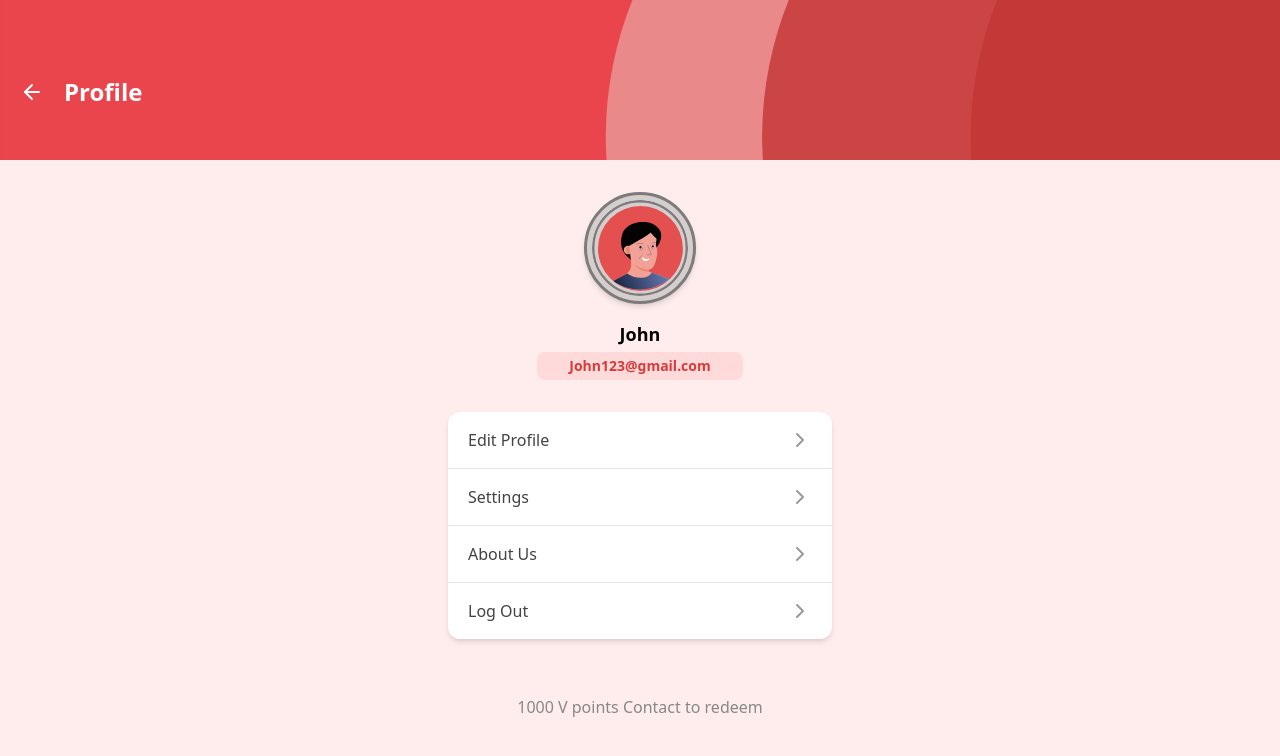
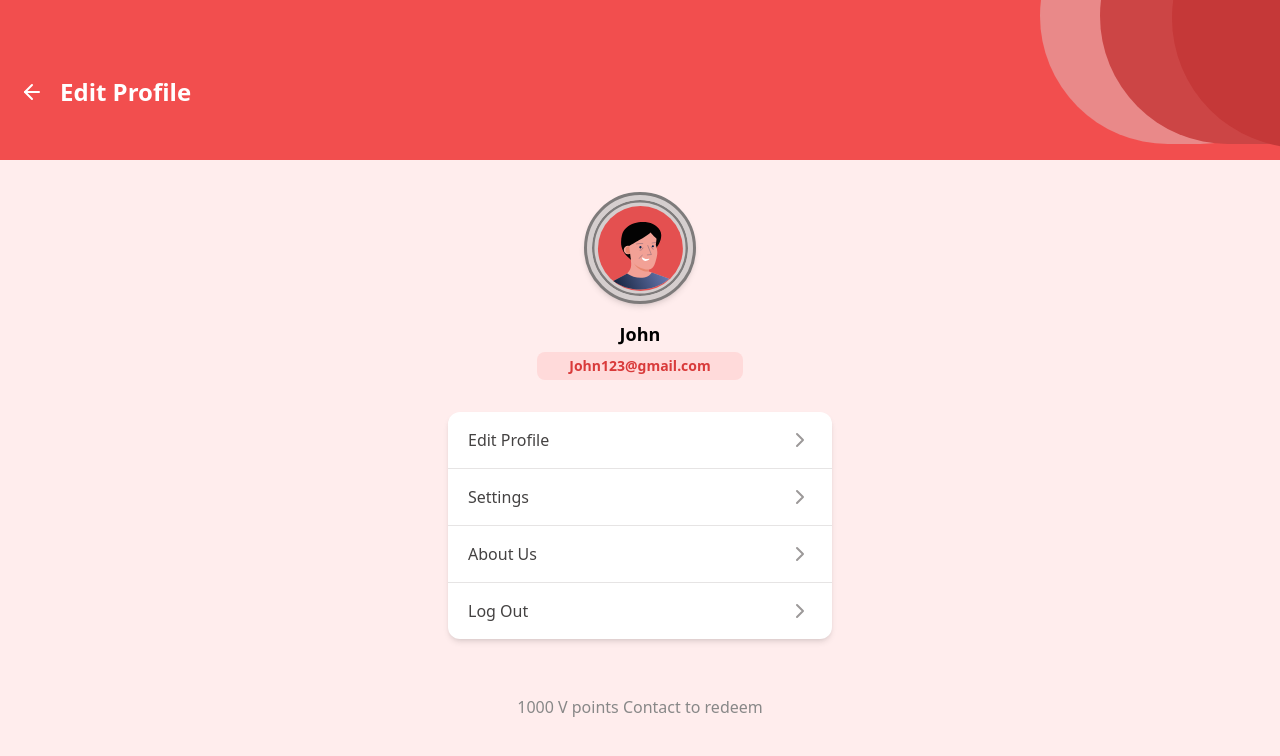
Before and after one commit to shantimolnminustwo/RGS, a React (Vite) app in the folder rgs/: page /#/profile in a window 1280 px wide. Shown: the top 756 px of the page. Built offline with nearby package versions, Linux system fonts and the light colour scheme.

Commit message:
updates at bg

```diff
--- a/rgs/src/pages/EditProfile.jsx
+++ b/rgs/src/pages/EditProfile.jsx
@@ -42,12 +42,21 @@ const EditProfile = () => {
     <div className="min-h-screen bg-[#FFEDED]">
 
       {/* Header */}
-      <div className="relative flex items-center gap-4 h-[20vh] bg-[#F24E4E] px-5 pt-6 bg-[url(/profile_bg.svg)] bg-no-repeat bg-cover">
+      <div className="relative flex items-center gap-4 h-[20vh] bg-[#F24E4E] px-5 pt-6 overflow-hidden">
+
+  {/* Circle 1 – Biggest */}
+  <div className="absolute -top-28 -right-50 sm:-right-45 w-72 h-61 sm:h-65 rounded-full bg-[#C53838] z-30" />
+  <div className="absolute -top-28 -right-40 sm:-right-27 w-72 h-60 sm:h-64 rounded-full bg-[#CC4545] z-20" />
+  <div className="absolute -top-28 -right-30 sm:-right-12 w-72 h-60 sm:h-64 rounded-full bg-[#E98989] z-10" />
+
+
+
   <ArrowLeft
-          className="text-white cursor-pointer"
+    className="text-white cursor-pointer z-10"
     onClick={() => navigate(-1)}
   />
-        <h2 className="text-white text-2xl font-bold">
+
+  <h2 className="text-white text-2xl font-bold z-10">
     Edit Profile
   </h2>
 </div>
--- a/rgs/src/pages/Profile.jsx
+++ b/rgs/src/pages/Profile.jsx
@@ -9,19 +9,24 @@ const Profile = () => {
     <div className="min-h-screen bg-[#FFEDED]">
 
       {/* Header */}
-      <div className="relative flex items-center justify-start h-[20vh] bg-[#F24E4E] px-5 pt-6 gap-5 bg-[url(/profile_bg.svg)] bg-no-repeat bg-cover">
+       <div className="relative flex items-center gap-4 h-[20vh] bg-[#F24E4E] px-5 pt-6 overflow-hidden">
 
-        <ArrowLeft
-          className="text-white cursor-pointer"
-          onClick={() => navigate(-1)}
-        />
-        <h2 className="text-white text-2xl font-bold">
-          Profile
-        </h2>
+  {/* Circle 1 – Biggest */}
+  <div className="absolute -top-28 -right-50 sm:-right-45 w-72 h-61 sm:h-65 rounded-full bg-[#C53838] z-30" />
+  <div className="absolute -top-28 -right-40 sm:-right-27 w-72 h-60 sm:h-64 rounded-full bg-[#CC4545] z-20" />
+  <div className="absolute -top-28 -right-30 sm:-right-12 w-72 h-60 sm:h-64 rounded-full bg-[#E98989] z-10" />
 
-        {/* Decorative circles (optional) */}
-        {/* <div className="absolute right-0 top-0 w-60 h-40  bg-[url(/rounds.svg)] bg-cover" />sssss */}
-      </div>
+
+
+  <ArrowLeft
+    className="text-white cursor-pointer z-10"
+    onClick={() => navigate(-1)}
+  />
+
+  <h2 className="text-white text-2xl font-bold z-10">
+    Edit Profile
+  </h2>
+</div>
 
       {/* Profile Card */}
       <div className="w-full flex flex-col items-center">
```
Lines whose indentation alone changed are shown as unchanged.
